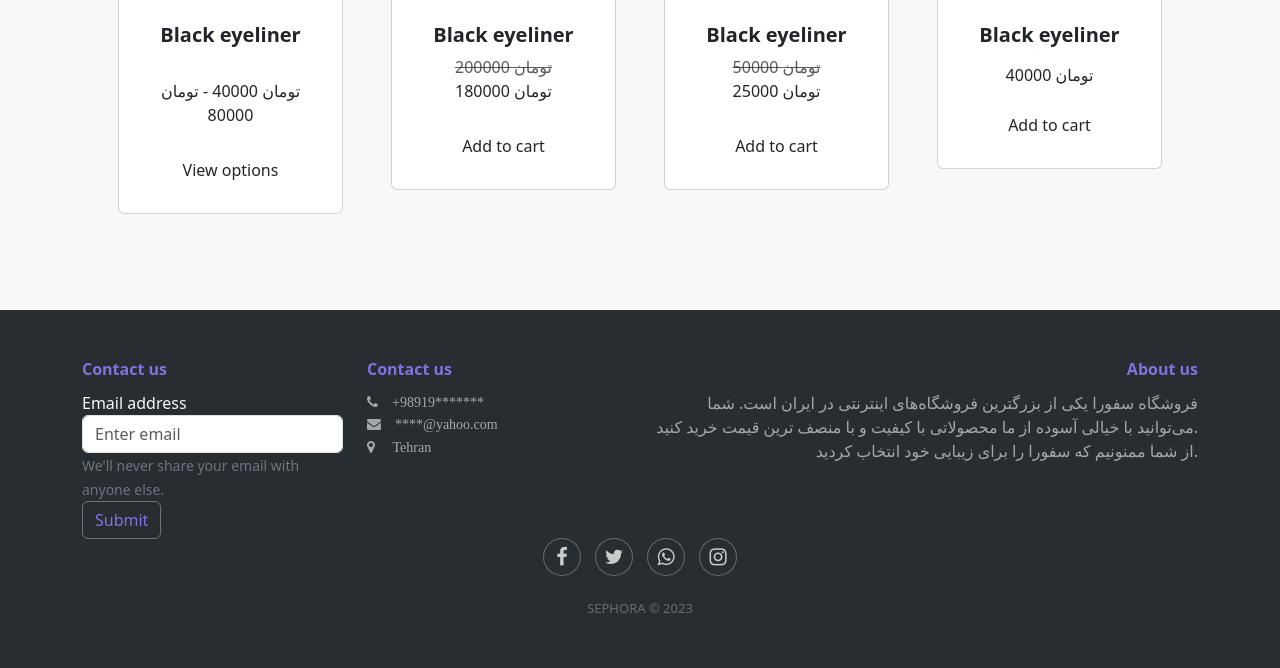
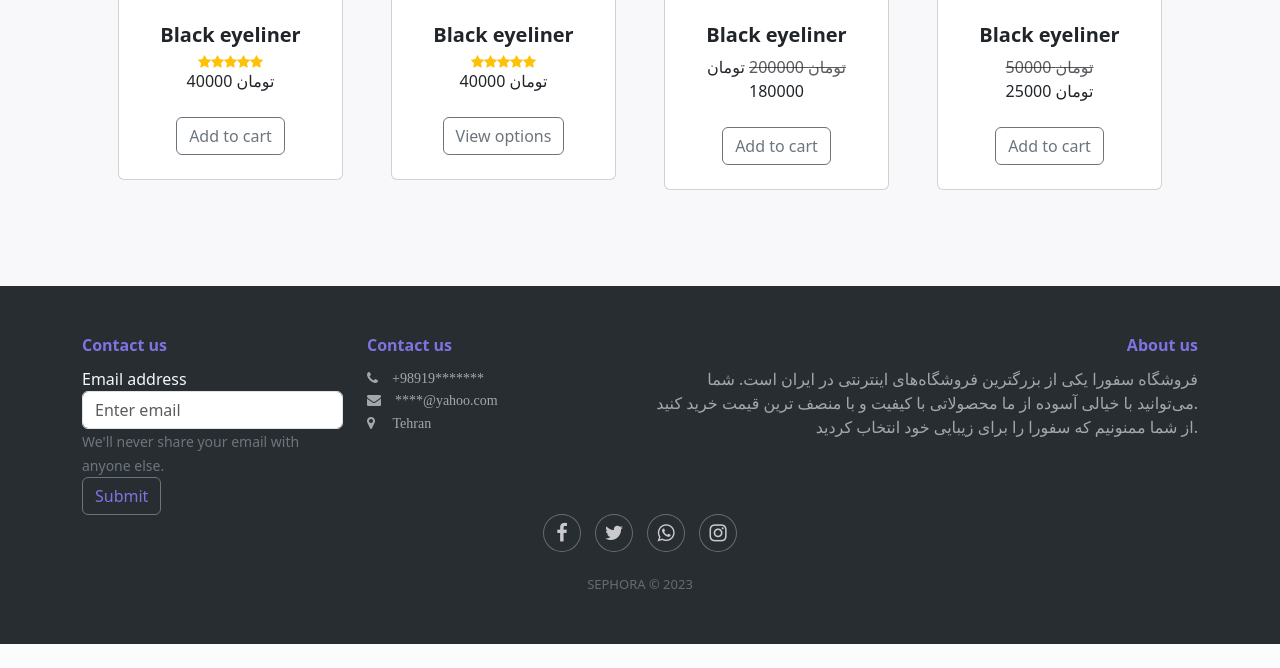
Before and after one commit to sahelhoseini/Django-Test, a Django app: page /productitem/ in a window 1280 px wide. Shown: the part 976-1644 px from the top of the page. After the commit the page ends 1620 px from the top, so only its background shows below. Run offline with Django 4.2, Linux system fonts and the light colour scheme; some libraries are stand-ins or nearby versions.

Commit message:
fix buttons and ratting stars

```diff
--- a/sephora/shopping/templates/product_item.html
+++ b/sephora/shopping/templates/product_item.html
@@ -34,6 +34,7 @@
             <div class="container px-4 px-lg-5 mt-5">
                 <h2 class="fw-bolder mb-4">Related products</h2>
                 <div class="row gx-4 gx-lg-5 row-cols-2 row-cols-md-3 row-cols-xl-4 justify-content-center">
+
                     <div class="col mb-5">
                         <div class="card h-60">
                             <!-- Product image-->
@@ -43,15 +44,51 @@
                                 <div class="text-center">
                                     <!-- Product name-->
                                     <h5 class="fw-bolder">Black eyeliner</h5>
+                                    <!-- Product reviews-->
+                                    <div class="d-flex justify-content-center small text-warning ">
+                                        <div class="fa fa-star"></div>
+                                        <div class="fa fa-star"></div>
+                                        <div class="fa fa-star"></div>
+                                        <div class="fa fa-star"></div>
+                                        <div class="fa fa-star"></div>
+                                    </div>
                                     <!-- Product price-->
-                                    <br>
-                                    تومان 40000 - تومان 80000
+                                    40000 تومان
+                                </div>
+                            </div>
+                            <!-- Product actions-->
+                            <div class="card-footer p-4 pt-0 border-top-0 bg-transparent">
+                                <div class="text-center"><button class="btn mt-auto btn-outline-secondary" href="#">Add to cart</button></div>
+                            </div>
+                        </div>
+                    </div>
+
+                    <div class="col mb-5">
+                        <div class="card h-60">
+                            <!-- Product image-->
+                            <img class="card-img-top" src="./images/slider_mainpage/pixel (9)-copy2.jpg" alt="..." />
+                            <!-- Product details-->
+                            <div class="card-body p-4">
+                                <div class="text-center">
+                                    <!-- Product name-->
+                                    <h5 class="fw-bolder">Black eyeliner</h5>
+                                    <!-- Product reviews-->
+                                    <div class="d-flex justify-content-center small text-warning ">
+                                        <div class="fa fa-star"></div>
+                                        <div class="fa fa-star"></div>
+                                        <div class="fa fa-star"></div>
+                                        <div class="fa fa-star"></div>
+                                        <div class="fa fa-star"></div>
+                                    </div>
+                                    <!-- Product price-->
+
+                                    تومان 40000
                                 </div>
                             </div>
 
                             <!-- Product actions-->
                             <div class="card-footer p-4 pt-0 border-top-0 bg-transparent">
-                                <div class="text-center"><a class="btn basket-btn mt-auto" href="#">View options</a></div>
+                                <div class="text-center"><button class="btn btn-outline-secondary mt-auto" href="#">View options</button></div>
                             </div>
                         </div>
                     </div>
@@ -68,13 +105,13 @@
                                     <h5 class="fw-bolder">Black eyeliner</h5>
 
                                     <!-- Product price-->
-                                    <span class="text-muted text-decoration-line-through">تومان 200000</span><br>
+                                    <span class="text-muted text-decoration-line-through">تومان 200000</span>
                                     تومان 180000
                                 </div>
                             </div>
                             <!-- Product actions-->
                             <div class="card-footer p-4 pt-0 border-top-0 bg-transparent">
-                                <div class="text-center"><a class="btn basket-btn mt-auto" href="#">Add to cart</a></div>
+                                <div class="text-center"><button class="btn btn-outline-secondary mt-auto" href="#">Add to cart</button></div>
                             </div>
                         </div>
                     </div>
@@ -96,37 +133,11 @@
                             </div>
                             <!-- Product actions-->
                             <div class="card-footer p-4 pt-0 border-top-0 bg-transparent">
-                                <div class="text-center"><a class="btn basket-btn mt-auto" href="#">Add to cart</a></div>
+                                <div class="text-center"><button class="btn  mt-auto btn-outline-secondary basket-btn" href="#">Add to cart</button></div>
                             </div>
                         </div>
                     </div>
-                    <div class="col mb-5">
-                        <div class="card h-60">
-                            <!-- Product image-->
-                            <img class="card-img-top" src="./images/slider_mainpage/pixel (9)-copy2.jpg" alt="..." />
-                            <!-- Product details-->
-                            <div class="card-body p-4">
-                                <div class="text-center">
-                                    <!-- Product name-->
-                                    <h5 class="fw-bolder">Black eyeliner</h5>
-                                    <!-- Product reviews-->
-                                    <div class="d-flex justify-content-center small text-warning mb-2">
-                                        <div class="bi-star-fill"></div>
-                                        <div class="bi-star-fill"></div>
-                                        <div class="bi-star-fill"></div>
-                                        <div class="bi-star"></div>
-                                        <div class="bi-star"></div>
-                                    </div>
-                                    <!-- Product price-->
-                                    40000 تومان
-                                </div>
-                            </div>
-                            <!-- Product actions-->
-                            <div class="card-footer p-4 pt-0 border-top-0 bg-transparent" style="margin-top: -5px;">
-                                <div class="text-center"><a class="btn mt-auto basket-btn" href="#">Add to cart</a></div>
-                            </div>
-                        </div>
-                    </div>
+
                 </div>
             </div>
         </section>
```
